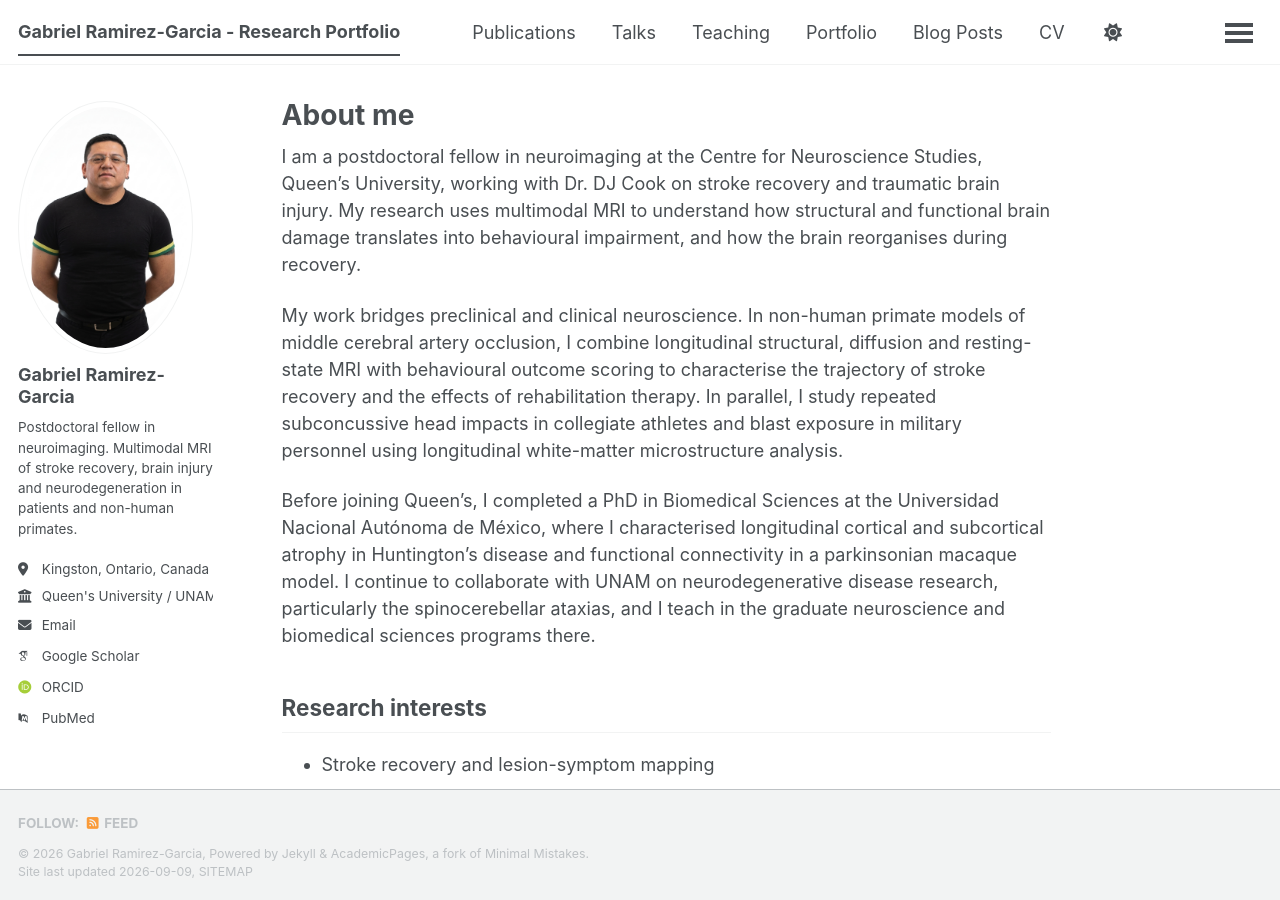
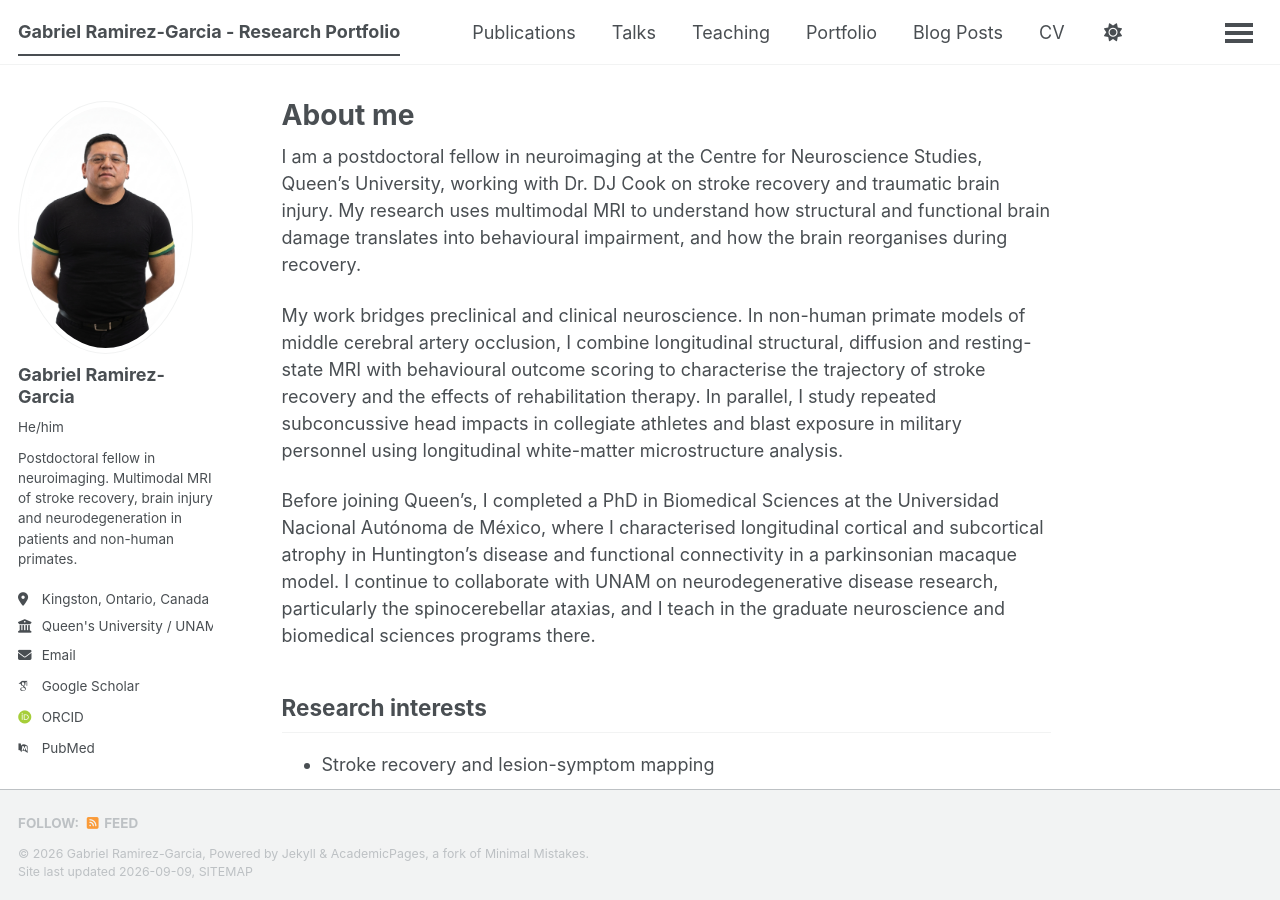
Before and after one commit to Gabbo77/Gabriel_RG.PersonalSite, a Jekyll site: the page built from _pages/about.md, in a window 1280 px wide and 900 px high. Built offline with Jekyll 4.4.1, drawn with Linux system fonts in a browser that asks for light colours; some web fonts are replaced; a script bundle is joined from its source files by our own code; library files that are not in the unit come from our copies.

Commit message:
Update personal details in _config.yml

```diff
--- a/_config.yml
+++ b/_config.yml
@@ -13,7 +13,7 @@ title                    : "Gabriel Ramirez-Garcia - Research Portfolio"
 title_separator          : "-"
 name                     : &name "Gabriel Ramirez-Garcia"
 description              : &description "Neuroimaging research on stroke recovery and neurodegeneration, in human patients and non-human primate models."
-url                      : https://gabbo77.github.io   # <-- REPLACE GITHUB-USERNAME with your GitHub username
+url                      : "https://gabbo77.github.io"   # <-- REPLACE GITHUB-USERNAME with your GitHub username
 baseurl                  : "" # the subpath of your site, e.g. "/blog"
 repository               : "Gabbo77"   # <-- REPLACE GITHUB-USERNAME
 
@@ -24,7 +24,7 @@ author:
   # Biographic information
   avatar           : "profile.png"
   name             : "Gabriel Ramirez-Garcia"
-  pronouns         : # example: "she/her"
+  pronouns         : "He/him"
   bio              : "Postdoctoral fellow in neuroimaging. Multimodal MRI of stroke recovery, brain injury and neurodegeneration in patients and non-human primates."
   location         : "Kingston, Ontario, Canada"
   employer         : "Queen's University / UNAM"
```
